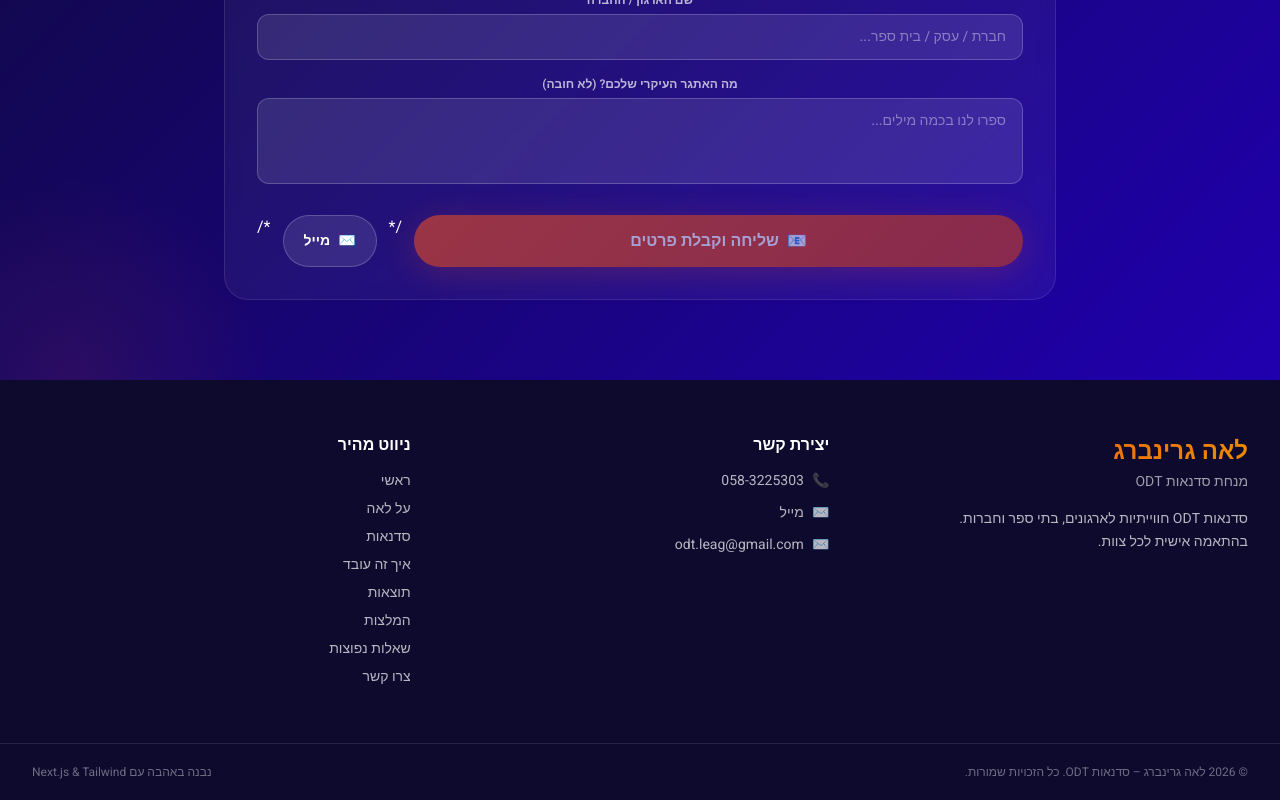
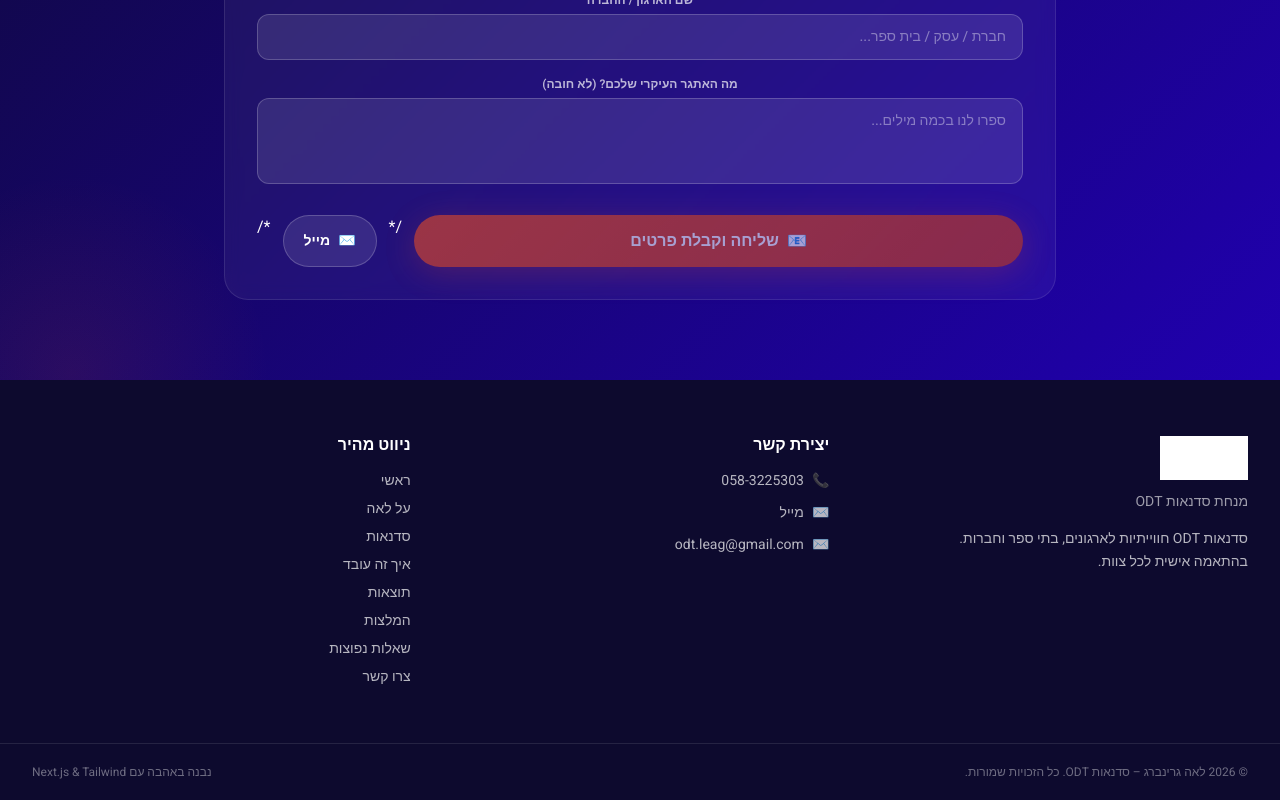
Before and after one commit to sgr25/odt_web, a Next.js app in the folder site/: page / in a window 1280 px wide. Shown: the part 9486-10286 px from the top of the page. Built offline with nearby package versions, Linux system fonts and the light colour scheme.

Commit message:
Enhance: Replace text logo with image logo in StickyHeader and Footer components

```diff
--- a/site/components/cro/StickyHeader.tsx
+++ b/site/components/cro/StickyHeader.tsx
@@ -2,6 +2,7 @@
 
 import { useState, useEffect } from "react";
 import { motion, AnimatePresence } from "framer-motion";
+import Image from "next/image";
 import { CONTACT } from "@/lib/content";
 
 export default function StickyHeader() {
@@ -37,13 +38,16 @@ export default function StickyHeader() {
           role="banner"
         >
           <div className="max-w-7xl mx-auto px-4 sm:px-8 h-16 flex items-center justify-between gap-4">
-            {/* Logo / Name */}
-            <a
-              href="#hero"
-              className="font-black text-lg text-navy whitespace-nowrap hover:text-primary transition-colors"
-            >
-              לאה גרינברג
-              <span className="text-primary mr-1"> | ODT</span>
+            {/* Logo */}
+            <a href="#hero" aria-label="לאה גרינברג ODT - חזרה לראש הדף">
+              <Image
+                src="/brand/לוגו ליקי.png"
+                alt="לאה גרינברג ODT"
+                width={120}
+                height={40}
+                priority
+                className="h-10 w-auto object-contain"
+              />
             </a>
 
             {/* Desktop nav */}
--- a/site/components/sections/Footer.tsx
+++ b/site/components/sections/Footer.tsx
@@ -1,3 +1,4 @@
+import Image from "next/image";
 import { CONTACT } from "@/lib/content";
 
 export default function Footer() {
@@ -12,8 +13,14 @@ export default function Footer() {
       <div className="max-w-7xl mx-auto px-4 sm:px-8 py-14 grid sm:grid-cols-2 lg:grid-cols-3 gap-10">
         {/* Brand */}
         <div>
-          <div className="text-2xl font-black mb-1 text-gradient-orange">
-            {CONTACT.name}
+          <div className="mb-3">
+            <Image
+              src="/brand/לוגו ליקי.png"
+              alt="לאה גרינברג ODT"
+              width={130}
+              height={44}
+              className="h-11 w-auto object-contain brightness-0 invert"
+            />
           </div>
           <p className="text-white/60 text-sm mb-4">{CONTACT.title}</p>
           <p className="text-white/70 text-sm leading-relaxed max-w-xs">
```
Also changed, not shown: site/public/brand/לוגו ליקי.png (added).
